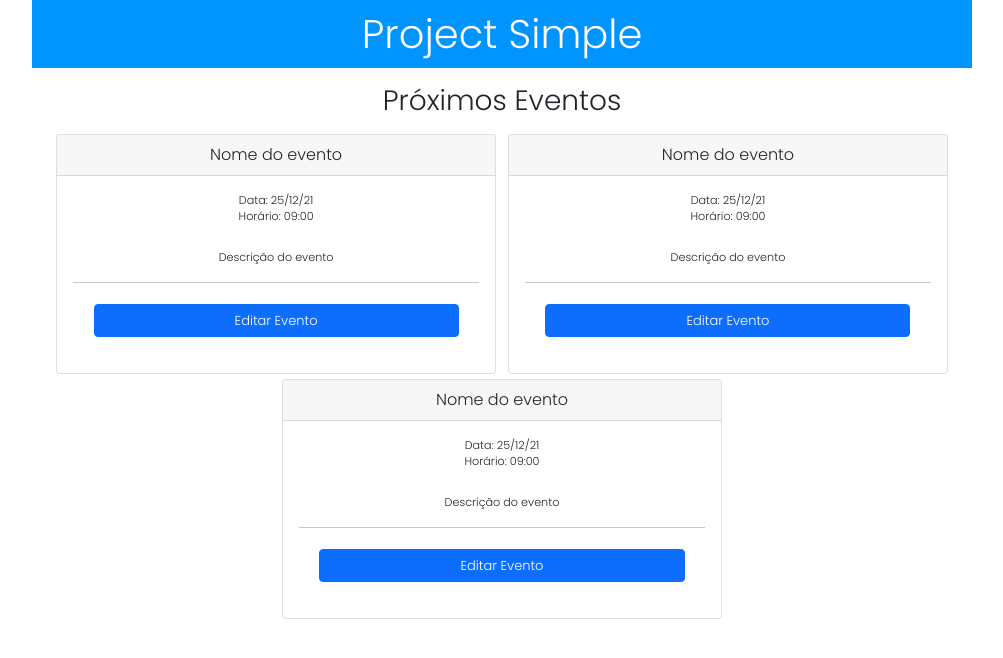
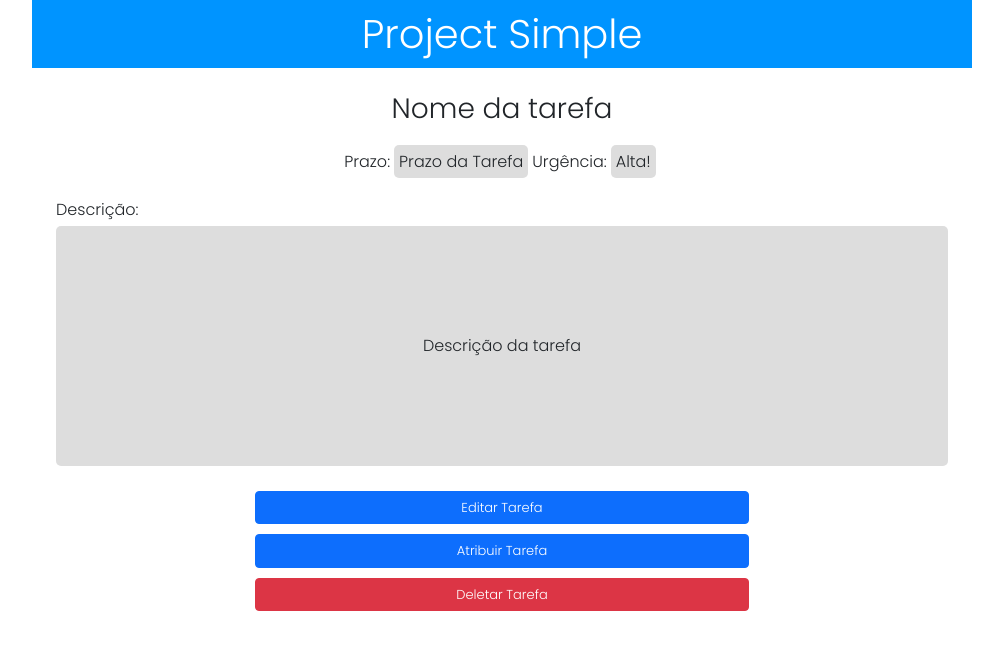
Before and after one commit to dsm-cefet-rj/trabalhointegrado2021-2-2021-2-grupo-8, a React (Create React App) app in the folder project-simple/: page / in a window 1280 px wide. Shown: the top 658 px of the page, without its empty margins (138-1141 px from the left). Built offline with nearby package versions, Linux system fonts and the light colour scheme.

Commit message:
component

```diff
--- a/project-simple/src/App.js
+++ b/project-simple/src/App.js
@@ -17,7 +17,7 @@ import NovoEvento from "./components/NovoEvento/NovoEvento";
 function App() {
   return (
     <div>
-      <GerenciarEventos/>
+      <GerenteTarefa/>
     </div>
   );
 }
```
